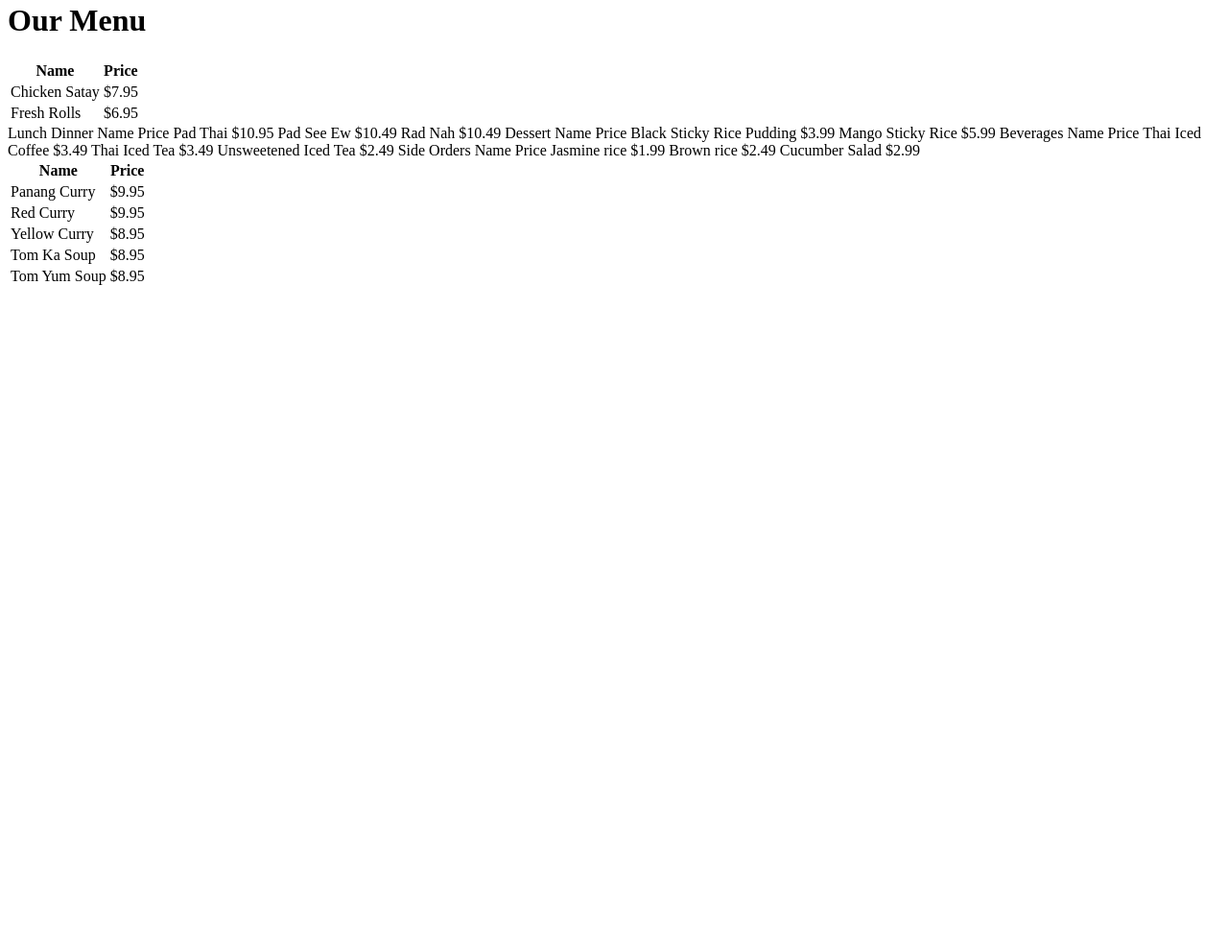
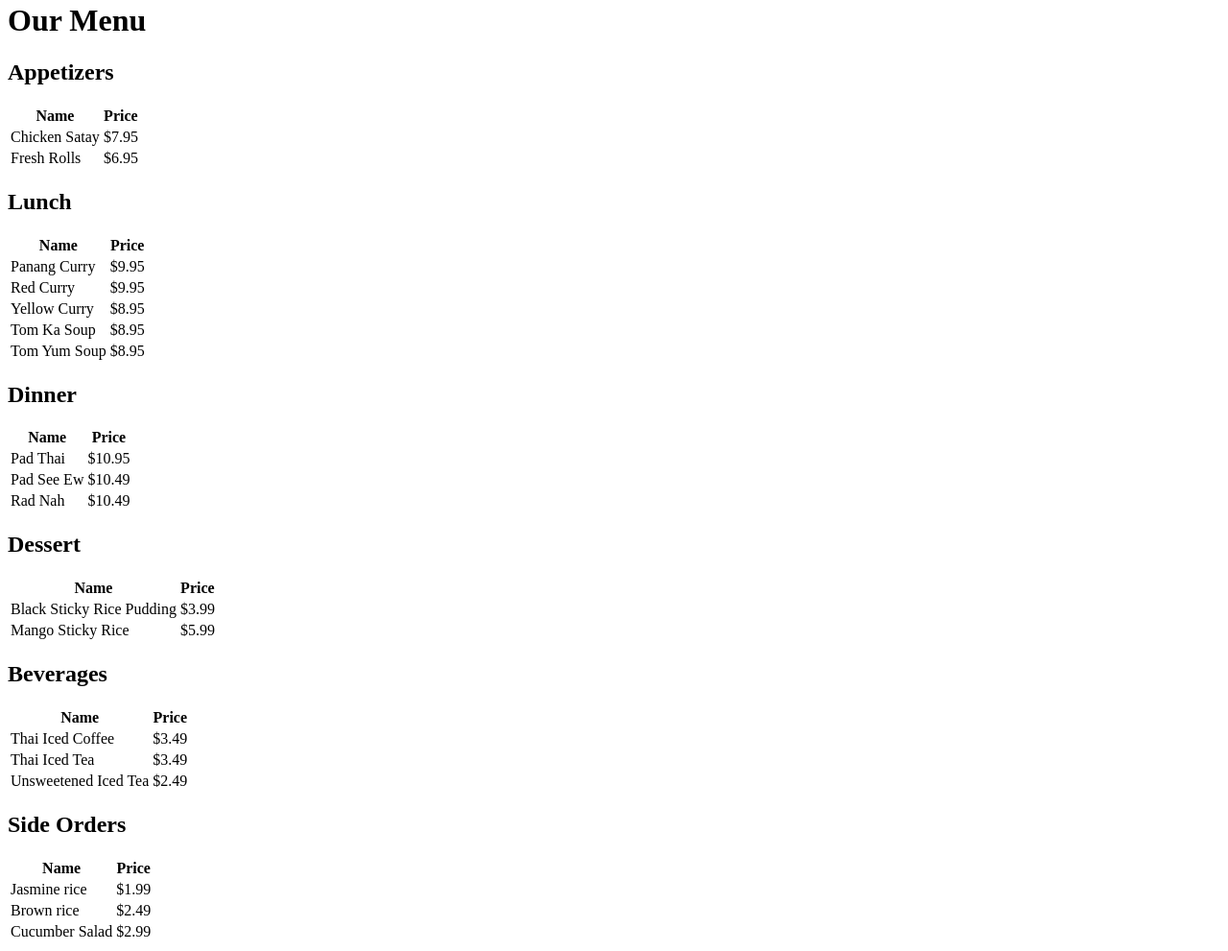
Before and after one commit to gavinreus/hthaiml, a plain HTML site: page menu.html in a window 1280 px wide. Shown: the part 426-1417 px from the top of the page at 96% size. Before the commit the page ends 800 px from the top, so only its background shows below. Drawn offline with Linux system fonts and the light colour scheme.

Commit message:
Update menu.html

```diff
--- a/menu.html
+++ b/menu.html
@@ -22,6 +22,7 @@
     <main>
         <!-- Your job is to make the menu items in each section below a proper table! -->
       <h1>Our Menu</h1>
+      <h2>Appetizers</h2>
       <table id="appetizers">
         <tr>
           <th>Name</th>
@@ -37,8 +38,7 @@
         </tr>
       </table>
 
-        Lunch
-
+      <h2>Lunch</h2>
       <table>
         <tr>
           <th>Name</th>
@@ -60,33 +60,83 @@
         <tr>
           <td>Tom Yum Soup</td>               <td>$8.95</td
         </tr>
+      </table>
 
-        Dinner
+      <h2>Dinner</h2>
+      <table>
+        <tr>
+          <th>Name</th>
+          <th>Price</th>
+        </tr>
+        <tr>
+          <td>Pad Thai</td>
+          <td>$10.95</td>
+        </tr>
+        <tr>
+          <td>Pad See Ew</td>
+          <td>$10.49</td>
+        </tr>
+        <tr>
+          <td>Rad Nah</td>
+          <td>$10.49</td>
+        </tr>
+      </table>
 
-        Name Price
-        Pad Thai $10.95
-        Pad See Ew $10.49
-        Rad Nah $10.49
+      <h2>Dessert</h2>
+      <table>
+        <tr>
+            <th>Name</th>
+            <th>Price</th>
+        </tr>
+        <tr>
+          <td>Black Sticky Rice Pudding</td>
+          <td>$3.99</td>
+        </tr>
+        <tr>
+          <td>Mango Sticky Rice</td>
+          <td>$5.99</td>
+        </tr>
+      </table>
 
-        Dessert
+      <h2>Beverages</h2>
+      <table>
+        <tr>
+          <th>Name</th>
+          <th>Price</th>
+        </tr>
+        <tr>
+          <td>Thai Iced Coffee</td>
+          <td>$3.49</td>
+        </tr>
+        <tr>
+          <td>Thai Iced Tea</td>
+          <td>$3.49</td>
+        </tr>
+        <tr>
+          <td>Unsweetened Iced Tea</td>
+          <td>$2.49</td>
+        </tr>
+      </table>
 
-        Name Price
-        Black Sticky Rice Pudding $3.99
-        Mango Sticky Rice $5.99
-
-        Beverages
-
-        Name Price
-        Thai Iced Coffee $3.49
-        Thai Iced Tea $3.49
-        Unsweetened Iced Tea $2.49
-
-        Side Orders
-
-        Name Price
-        Jasmine rice $1.99
-        Brown rice $2.49
-        Cucumber Salad $2.99
+      <h2>Side Orders</h2>
+      <table>
+        <tr>
+          <th>Name</th>
+          <th>Price</th>
+        </tr>
+        <tr>
+          <td>Jasmine rice</td>
+          <td>$1.99</td>
+        </tr>
+        <tr>
+          <td>Brown rice</td>
+          <td>$2.49</td>
+        </tr>
+        <tr>
+          <td>Cucumber Salad</td>
+          <td>$2.99</td>
+        </tr>
+      </table>
     </main>
 </body>
 </html>
```
Lines whose indentation alone changed are shown as unchanged.
